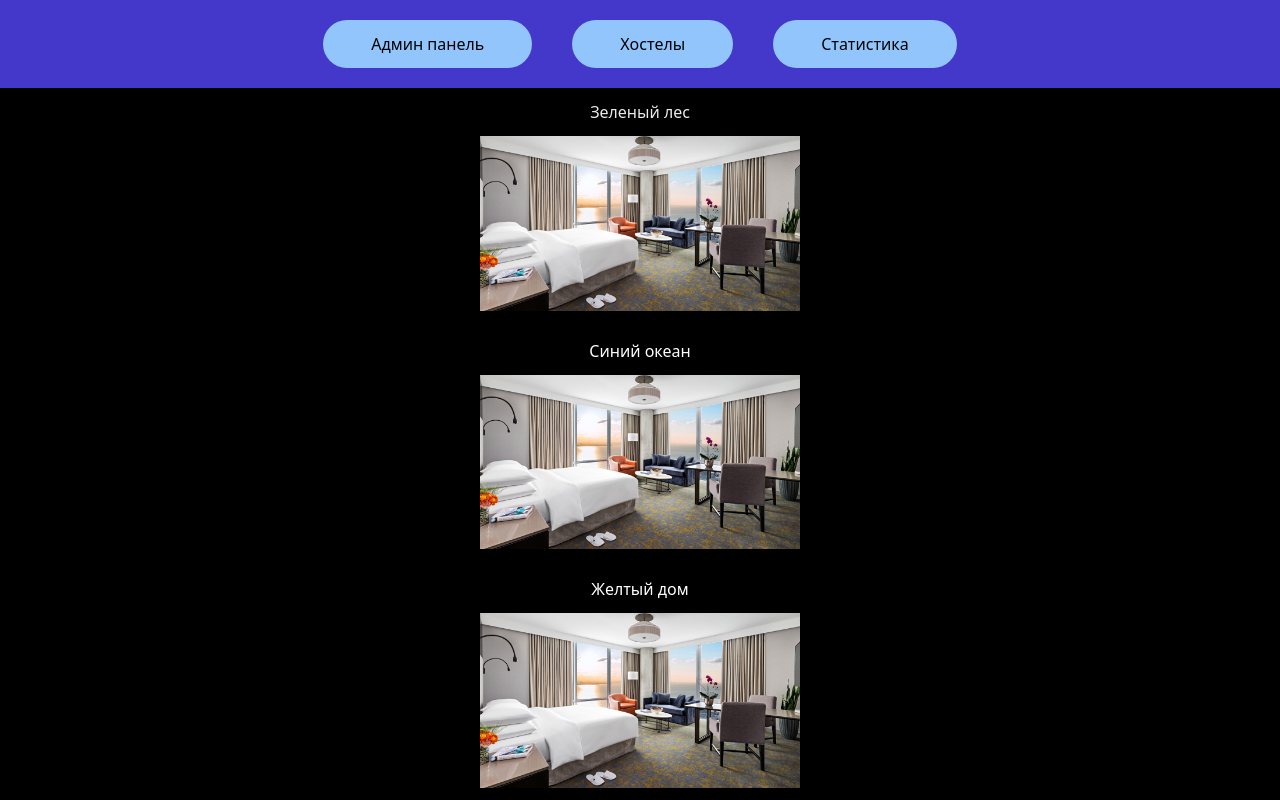
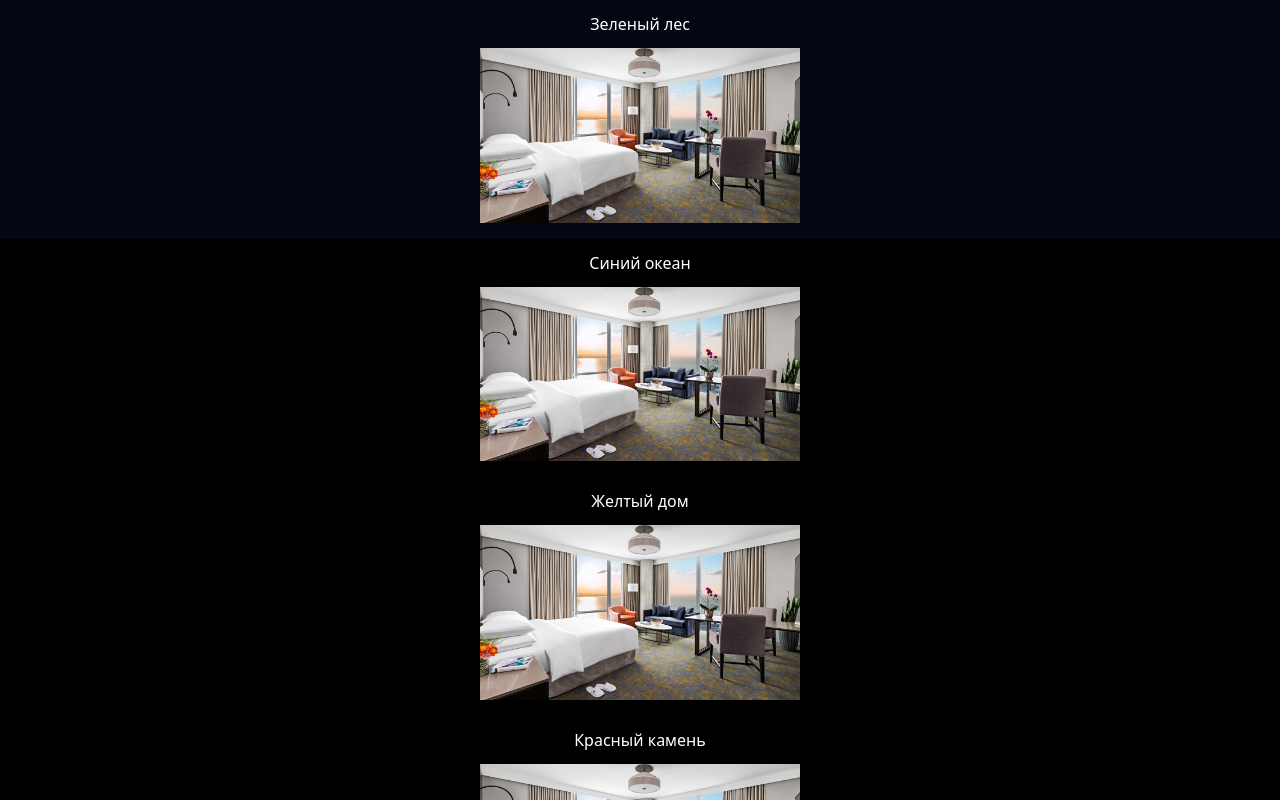
Before and after one commit to themm-s/control-system-hotel, a React (Vite) app: page / in a window 1280 px wide. Shown: the top 800 px of the page. Built offline with nearby package versions, Linux system fonts and the light colour scheme.

Commit message:
modified:   src/App.tsx 	modified:   src/components/Modal.tsx

```diff
--- a/src/App.tsx
+++ b/src/App.tsx
@@ -1,11 +1,9 @@
-import { NavBar } from "components/NavBar/NavBar";
 import { Admin } from "pages/AdminPanel";
 
 export function App() {
 
   return (
     <>
-      <NavBar />
       <Admin />
     </>
   );
--- a/src/components/Modal.tsx
+++ b/src/components/Modal.tsx
@@ -4,7 +4,7 @@ interface IModal {
   isVisible: boolean;
   title: string;
   places?: any;
-  description?: JSX.Element;
+  description?: JSX.Element | string;
   status?: string | JSX.Element;
   preFooter?: string | JSX.Element;
   footer?: string | JSX.Element;
```
